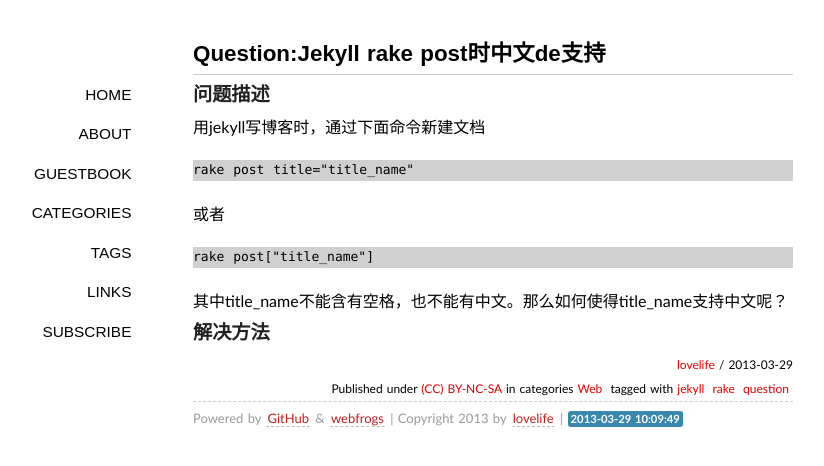
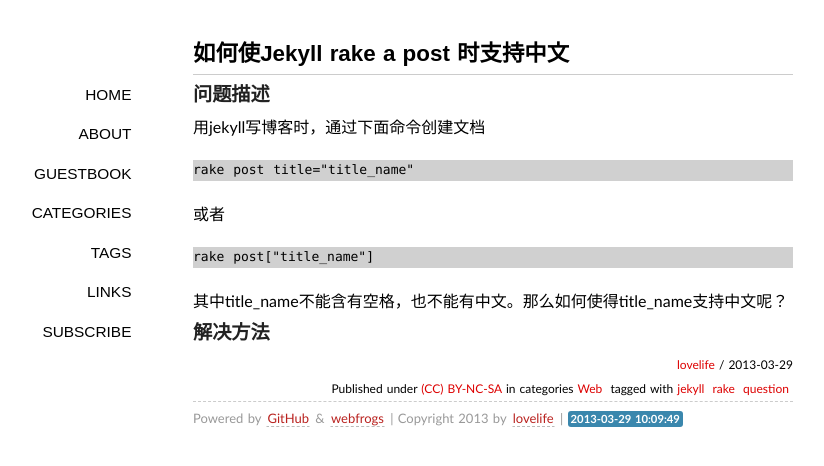
Before and after one commit to lovelife/lovelife.github.com, a Jekyll site: the page built from _posts/2013-03-29-how-rake-post-support-chinese.md, in a window 1280 px wide. Shown: the top 466 px of the page, without its empty margins (147-971 px from the left). Built offline with Jekyll 4.4.1, drawn with Linux system fonts in a browser that asks for light colours; some web fonts are replaced; Markdown is read by kramdown in place of the engine named in the settings; comment, search, counter and statistics services are not loaded.

Commit message:
modified

```diff
--- a/_posts/2013-03-29-how-rake-post-support-chinese.md
+++ b/_posts/2013-03-29-how-rake-post-support-chinese.md
@@ -1,6 +1,6 @@
 ---
 layout: post
-title: "Question:Jekyll rake post时中文de支持"
+title: "如何使Jekyll rake a post 时支持中文"
 
 description: Jekyll rake post title 中文的支持
 
@@ -16,7 +16,7 @@ tags:
 ---
 
 ###问题描述
-用jekyll写博客时，通过下面命令新建文档
+用jekyll写博客时，通过下面命令创建文档
 
 	rake post title="title_name"
 
```
